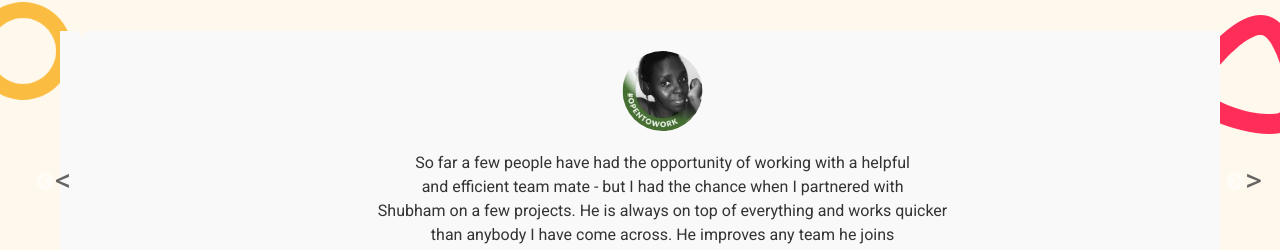
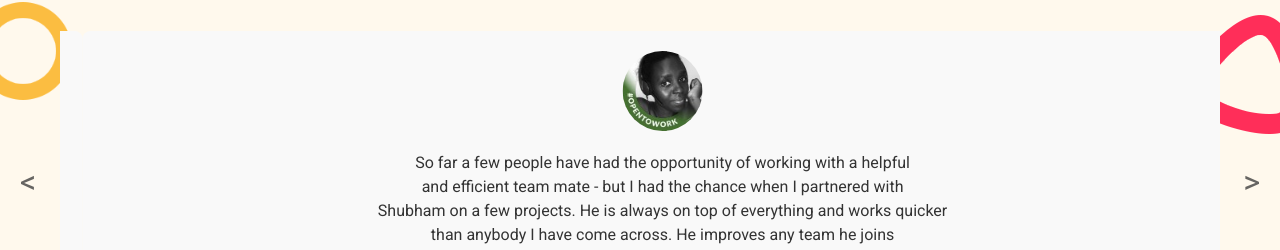
Before and after one commit to shubham14p3/react-shubham-21, a React (Create React App) app: page / in a window 1280 px wide. Shown: the part 3924-4174 px from the top of the page. Built offline with nearby package versions, Linux system fonts and the light colour scheme; a web font is replaced by a local one.

Commit message:
Optmising and removing errors

```diff
--- a/public/index.html
+++ b/public/index.html
@@ -9,7 +9,6 @@
       content="Web site created using react for Personal Portfolio"
     />
 
-    <link rel="manifest" href="%PUBLIC_URL%/manifest.json" />
     <title>Shubham Raj</title>
   </head>
   <body>
--- a/src/components/layouts/home01/Testimonial.jsx
+++ b/src/components/layouts/home01/Testimonial.jsx
@@ -6,8 +6,8 @@ import testimonialImg1 from '../../../assets/images/testimonial/001.jpg';
 import testimonialImg2 from '../../../assets/images/testimonial/002.jpg';
 import testimonialImg3 from '../../../assets/images/testimonial/003.jpg';
 import testimonialImg4 from '../../../assets/images/testimonial/004.jpg';
+
 class Testimonial extends Component {
-    // import ""
     constructor(props) {
         super(props);
         this.state = {
@@ -24,8 +24,6 @@ class Testimonial extends Component {
                     name: 'Kajal Rajwade',
                     company: '- Solution Engineer at ex-Gammastack',
                 },
-
-
                 {
                     id: 2,
                     img: testimonialImg2,
@@ -68,6 +66,24 @@ class Testimonial extends Component {
     }
 
     render() {
+        const PrevArrow = (props) => {
+            const { onClick } = props;
+            return (
+                <div className="slick-arrow prev-arrow" onClick={onClick}>
+                    {'<'}
+                </div>
+            );
+        };
+
+        const NextArrow = (props) => {
+            const { onClick } = props;
+            return (
+                <div className="slick-arrow next-arrow" onClick={onClick}>
+                    {'>'}
+                </div>
+            );
+        };
+
         const settings = {
             dots: true,
             infinite: true,
@@ -76,9 +92,8 @@ class Testimonial extends Component {
             slidesToScroll: 1,
             autoplay: true,
             autoplaySpeed: 3000,
-            arrows: true, // Enable next/previous arrows
-            prevArrow: <div className="slick-arrow prev-arrow">{'<'}</div>,
-            nextArrow: <div className="slick-arrow next-arrow">{'>'}</div>,
+            prevArrow: <PrevArrow />,
+            nextArrow: <NextArrow />,
             responsive: [
                 {
                     breakpoint: 768,
@@ -128,7 +143,7 @@ class Testimonial extends Component {
                         }
 
                         .testimonial-item {
-                            width: 80vw; /* 80% of the viewport width */
+                            width: 80vw;
                             max-width: 1500px;
                             margin: 0 auto;
                             padding: 20px;
@@ -153,10 +168,9 @@ class Testimonial extends Component {
                             font-size: 1rem;
                             line-height: 1.5;
                             color: #333;
-
                             margin: 0 auto;
-                            padding: 0 10px; /* Add padding for better alignment */
-                            max-width: 90%; /* Center the justified text */
+                            padding: 0 10px;
+                            max-width: 90%;
                         }
 
                         .name {
@@ -170,7 +184,6 @@ class Testimonial extends Component {
                             color: #888;
                         }
 
-                        /* Slick carousel arrow customization */
                         .slick-arrow {
                             font-size: 2rem;
                             color: #333;
@@ -190,7 +203,6 @@ class Testimonial extends Component {
                             right: -40px;
                         }
 
-                        /* Adjustments for smaller screens */
                         @media (max-width: 1200px) {
                             .testimonial-item {
                                 max-width: 900px;
```
